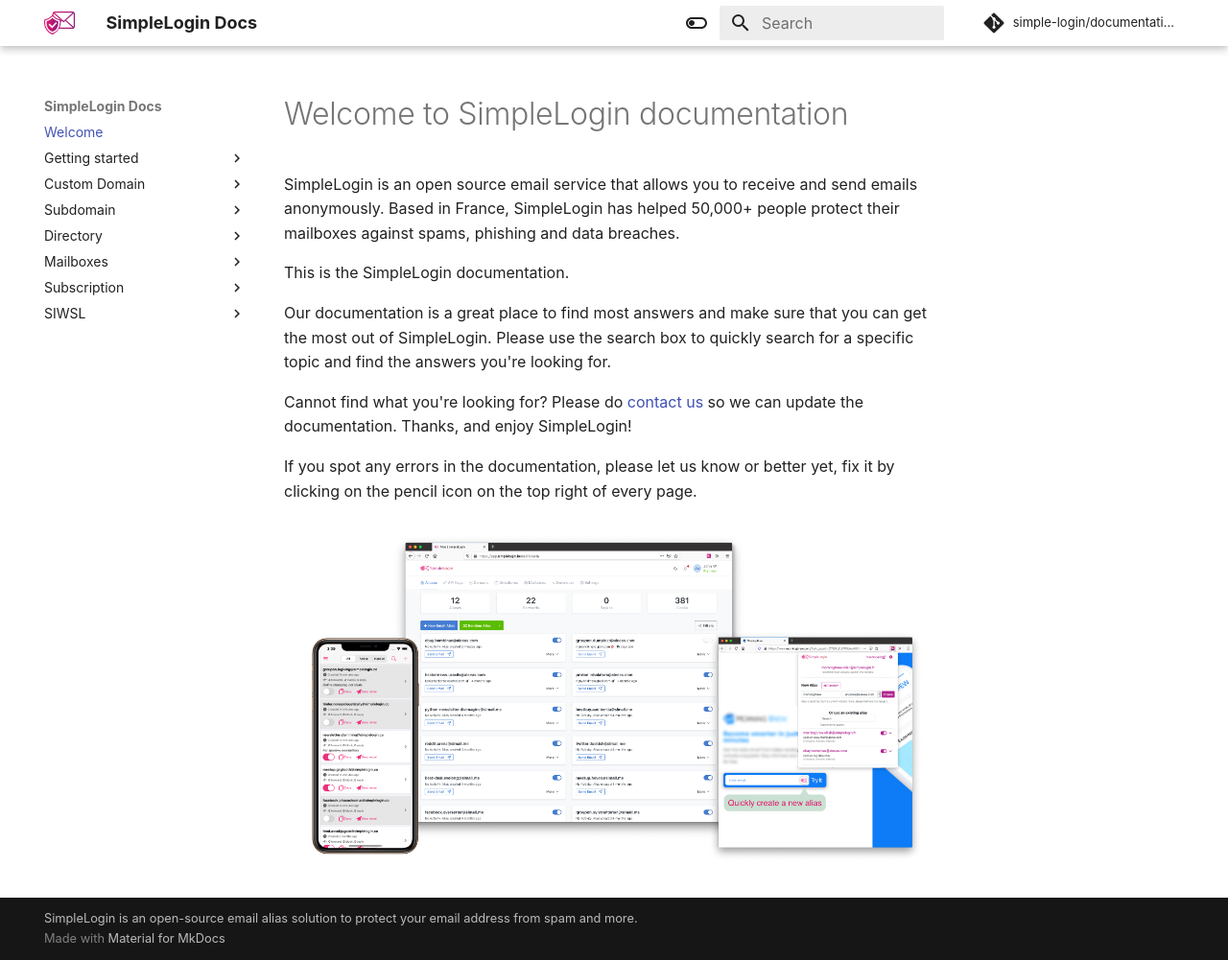
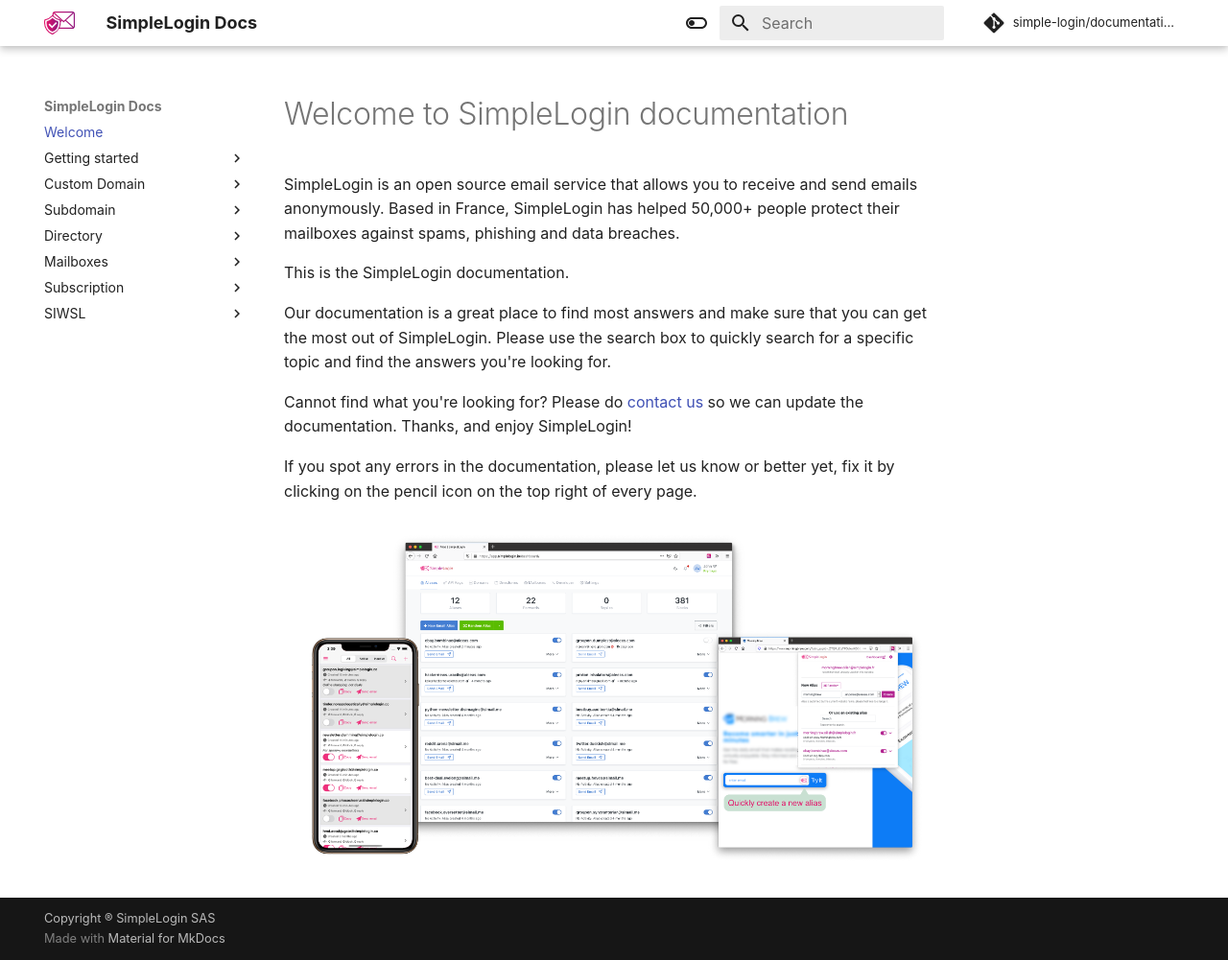
Before and after one commit to simple-login/documentation, an MkDocs documentation site: the page built from docs/index.md, in a window 1280 px wide and 1001 px high. Shown: the whole window at 96% size. Built offline with MkDocs 1.6.1 and Material for MkDocs 9.7.7, drawn with Linux system fonts in a browser that asks for light colours; comment, search, counter and statistics services are not loaded.

Commit message:
Update mkdocs.yml

```diff
--- a/mkdocs.yml
+++ b/mkdocs.yml
@@ -1,14 +1,12 @@
 site_name: SimpleLogin Docs
-site_url: https://simplelogin.io/docs/
+site_url: https://simplelogin.io/
 site_description: Receive and send emails anonymously.
 site_author: SimpleLogin
 
 # Repository
 repo_name: simple-login/documentation
 repo_url: https://github.com/simple-login/documentation
-copyright: SimpleLogin is an open-source email alias solution to protect your email address from spam and more.
-
-
+copyright: Copyright ® SimpleLogin SAS
 
 theme:
   name: material
```
